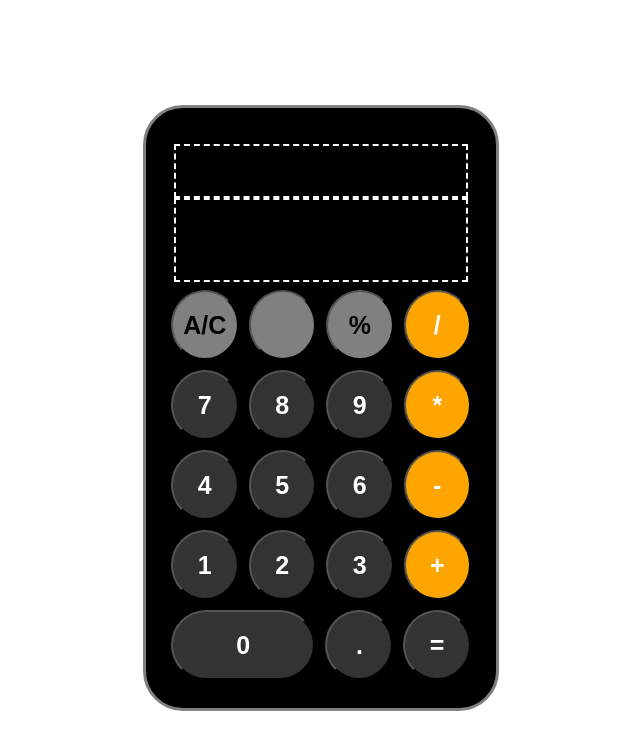
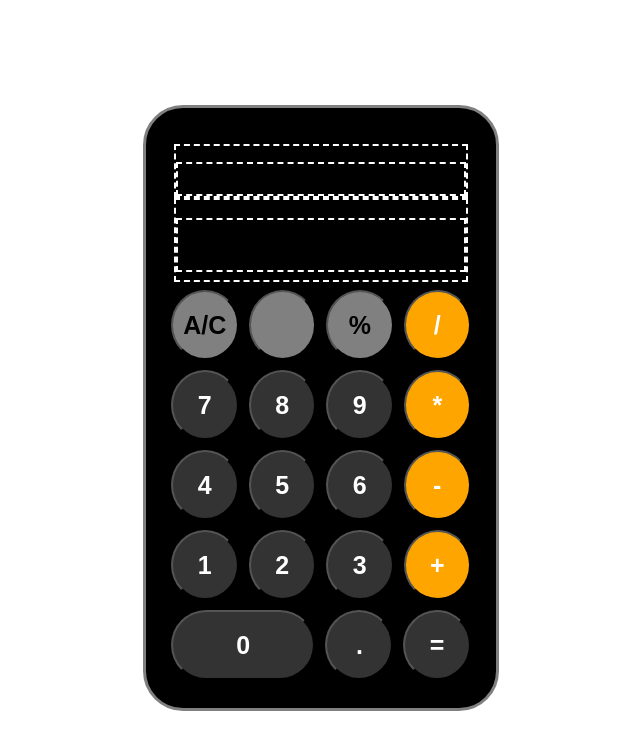
Before and after one commit to cyang977/calculator, a plain HTML site: page index.html in a window 1280 px wide. Shown: the whole page, without its empty margins (319-959 px from the left). Drawn offline with Linux system fonts and the light colour scheme.

Commit message:
Update the css to allow numbers to display

```diff
--- a/stylesheet/style.css
+++ b/stylesheet/style.css
@@ -29,17 +29,36 @@ body {
 }
 
 .display-one {
+    display: flex;
     height: 50px;
     width: 290px;
     border: 2px dashed white;
+    color: white;
 }
 
 .display-two {
+    display: flex;
     height: 80px;
     width: 290px;
     border: 2px dashed white;
+    color: white;
 }
 
+.displayMsg-one {
+    border: 2px dashed white;
+    width: 100%;
+    height: 30px;
+    text-align: end;
+}
+
+.displayMsg-two {
+    border: 2px dashed white;
+    width: 100%;
+    height: 50px;
+    margin-top: 18px;
+    font-size: 40px;
+    text-align: end;
+}
 
 .button {
     border-radius: 50%;
```
